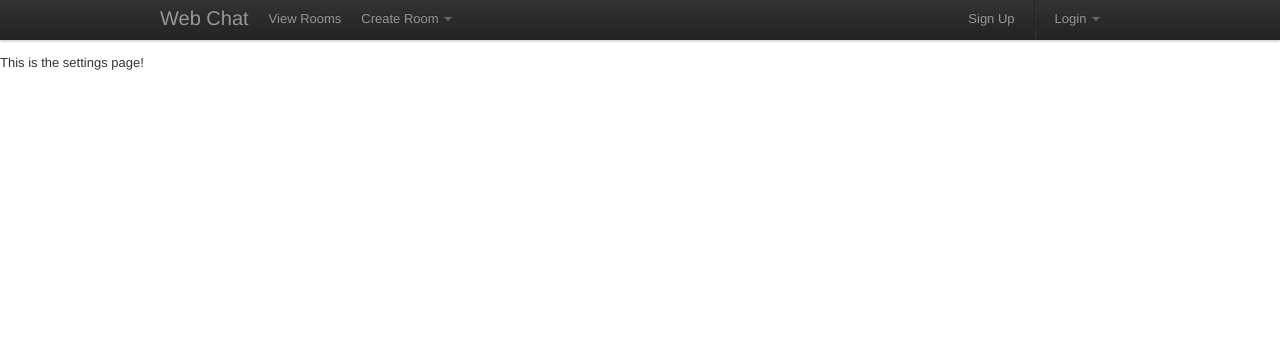
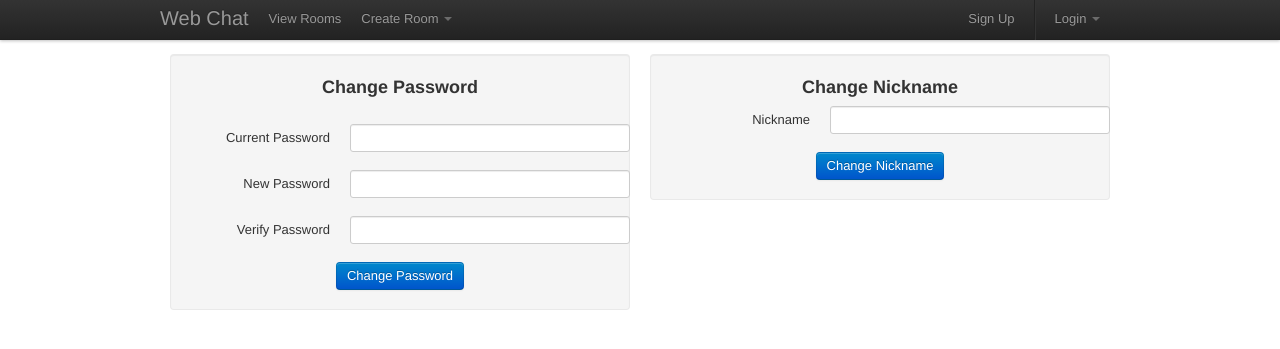
Before and after one commit to AvonGenesis/rawr_chat, a PHP site: page /settings.php in a window 1280 px wide. Shown: the top 349 px of the page. Run offline with PHP 8.4, Linux system fonts and the light colour scheme.

Commit message:
Add change password and nickname form

```diff
--- a/settings.php
+++ b/settings.php
@@ -1,7 +1,49 @@
 <?php
 require_once ('header.html');
+?>
 
-echo "This is the settings page!";
+<div class="container">
+    <div class="row">
+        <div class="span6">
+            <form class="well form-horizontal">
+                <label><h3><center>Change Password</center></h3></label></br>
+                <div class="control-group">
+                    <label class="control-label" for="currentPassword">Current Password</label>
+                    <div class="controls">
+                        <input type="password" class="input-xlarge" id="currentPassword" name="currentPassword">
+                    </div>
+                </div>
+                <div class="control-group">
+                    <label class="control-label" for="password1">New Password</label>
+                    <div class="controls">
+                        <input type="password" class="input-xlarge" id="password1" name="password1">
+                    </div>
+                </div>
+                <div class="control-group">
+                    <label class="control-label" for="password2">Verify Password</label>
+                    <div class="controls">
+                        <input type="password" class="input-xlarge" id="password2" name="password2">
+                    </div>
+                </div>
+                <button type="submit" class="btn btn-primary" style="display:block; margin-right:auto; margin-left: auto;">Change Password</button>
+            </form>
+        </div>
+        <div class="span6">
+            <form class="well form-horizontal">
+                <label><h3><center>Change Nickname</center></h3></label>
+                <div class="control-group">
+                    <label class="control-label" for="nickname">Nickname</label>
+                    <div class="controls">
+                        <input type="text" class="input-xlarge" id="nickname" name="nickname">
+                    </div>
+                </div>
+                <button type="submit" class="btn btn-primary" style="display:block; margin-right:auto; margin-left: auto;">Change Nickname</button>
+            </form>
 
+        </div>
+    </div>
+</div>
+
+<?php
 require_once ('footer.html');
 ?>
```
